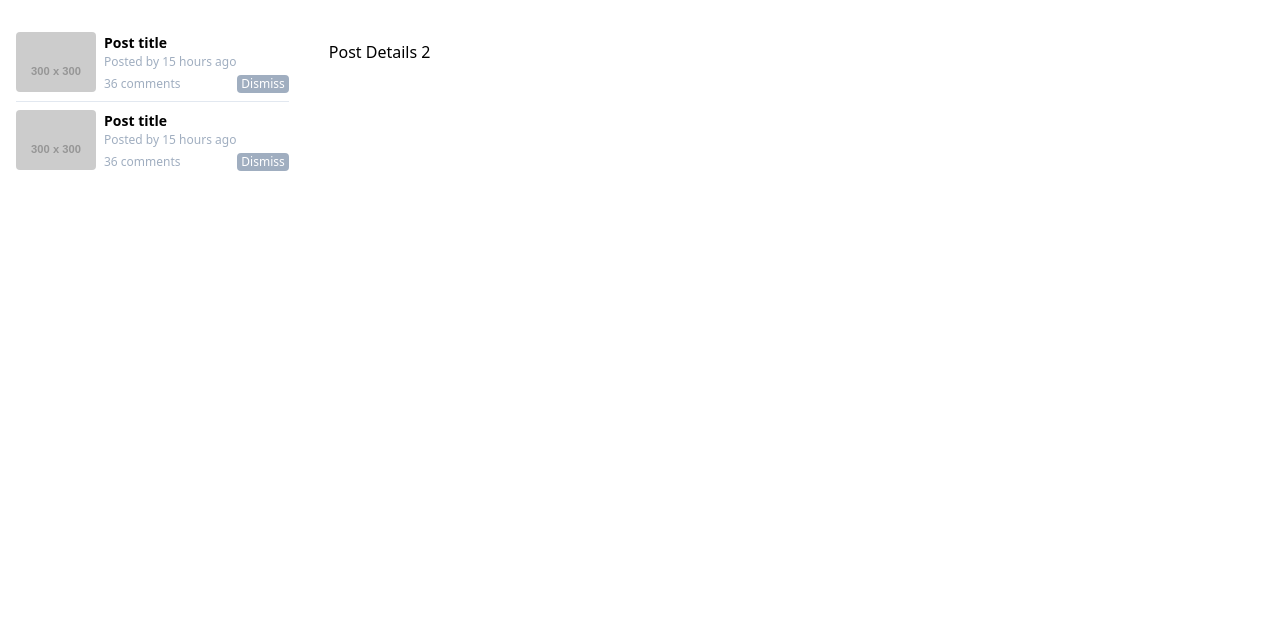
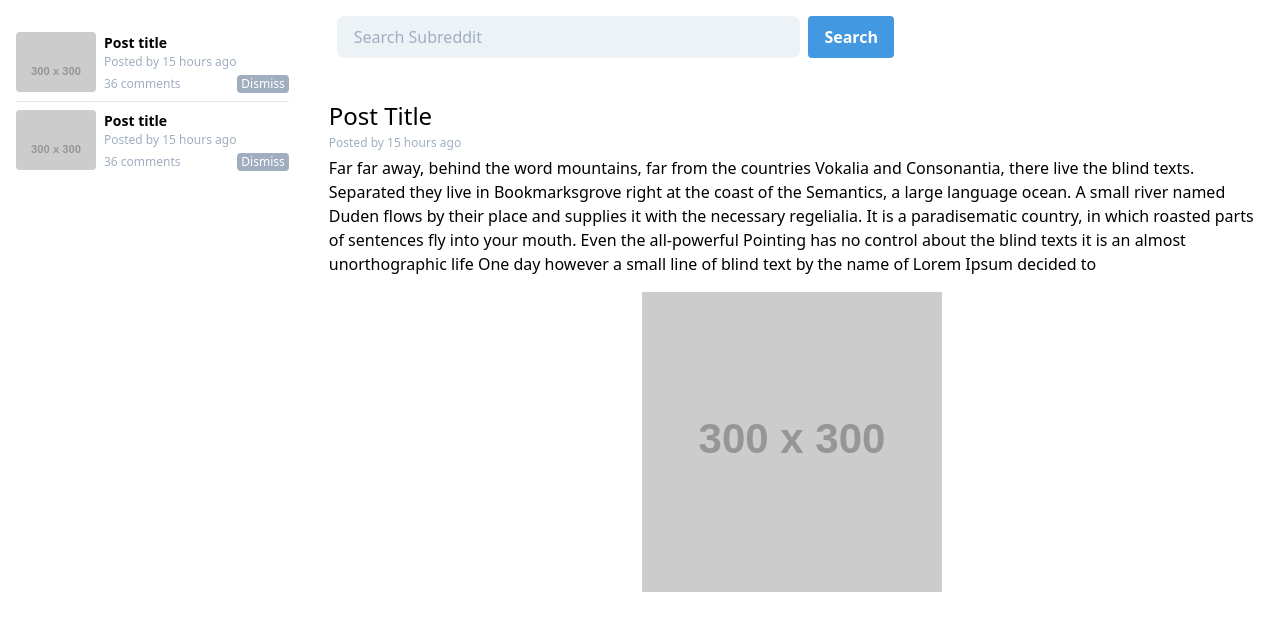
Before and after one commit to YofretRios/reddit-client, a Vue app: page / in a window 1280 px wide. Shown: the top 630 px of the page. Built offline with nearby package versions, Linux system fonts and the light colour scheme.

Commit message:
added nav bar

```diff
--- a/src/components/PostDetails.vue
+++ b/src/components/PostDetails.vue
@@ -1,7 +1,33 @@
 <template>
   <div class="container w-full lg:w-3/4 xl:w-4/5">
-    <div class="py-6 px-6 lg:py-10 w-full">
-      <h1>Post Details 2</h1>
+    <header class="p-4 lg:px-6 lg:py-4 flex">
+      <button type="button" class="lg:hidden lg:px-3">
+        <img src="../assets/hamburger.svg" class="max-w-none w-auto">
+      </button>
+
+      <input
+        type="text"
+        name="subreddit"
+        class="ml-2 lg:mr-0 focus:outline-0 border border-transparent focus:bg-white focus:border-gray-300 placeholder-gray-500 rounded-lg bg-gray-200 py-2 px-4 block w-full lg:w-2/4 appearance-none leading-normal"
+        placeholder="Search Subreddit"
+      >
+
+      <button class="btn btn-primary ml-2">
+        Search
+      </button>
+    </header>
+
+    <div class="p-4 lg:p-6 w-full">
+      <h1 class="text-2xl">Post Title</h1>
+      <p class="text-xs text-gray-500 pb-1">
+        Posted by <span>15 hours ago</span>
+      </p>
+
+      <p class="pb-4">
+        Far far away, behind the word mountains, far from the countries Vokalia and Consonantia, there live the blind texts. Separated they live in Bookmarksgrove right at the coast of the Semantics, a large language ocean. A small river named Duden flows by their place and supplies it with the necessary regelialia. It is a paradisematic country, in which roasted parts of sentences fly into your mouth. Even the all-powerful Pointing has no control about the blind texts it is an almost unorthographic life One day however a small line of blind text by the name of Lorem Ipsum decided to
+      </p>
+
+      <img class="m-auto" src="http://via.placeholder.com/300" alt="attachment">
     </div>
   </div>
 </template>
```
Also changed, not shown: src/assets/hamburger.svg (added).
